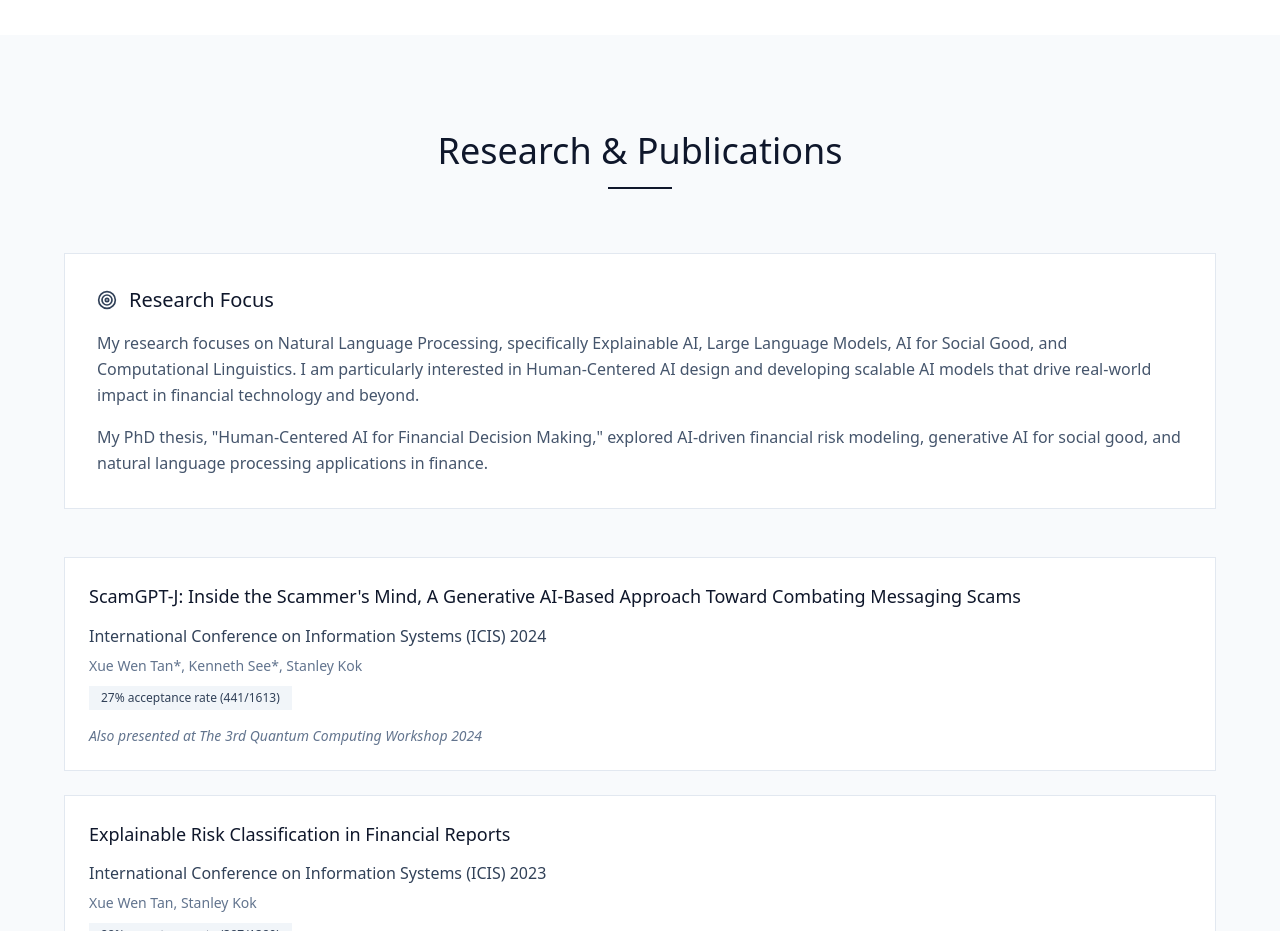
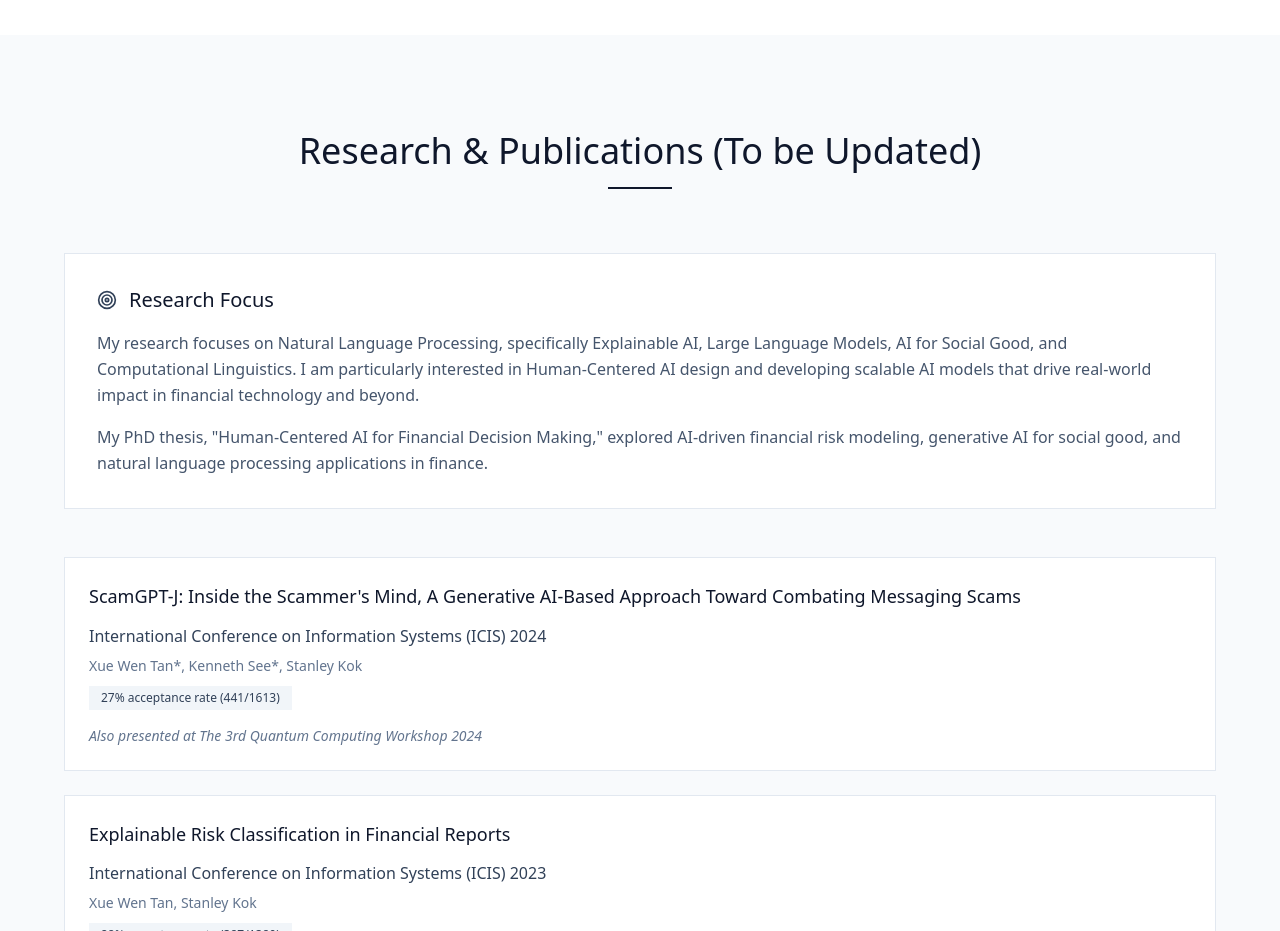
Before and after one commit to Chen-XueWen/Chen-XueWen.github.io, a React (Vite) app: page / in a window 1280 px wide. Shown: the part 4120-5051 px from the top of the page. Built offline with nearby package versions, Linux system fonts and the light colour scheme.

Commit message:
Update App.jsx

```diff
--- a/src/App.jsx
+++ b/src/App.jsx
@@ -473,7 +473,7 @@ function App() {
             viewport={{ once: true }}
           >
             <div className="text-center mb-16">
-              <h2 className="text-4xl font-light text-slate-900 mb-4">Research & Publications</h2>
+              <h2 className="text-4xl font-light text-slate-900 mb-4">Research & Publications (To be Updated)</h2>
               <div className="w-16 h-0.5 bg-slate-900 mx-auto"></div>
             </div>
 
```
